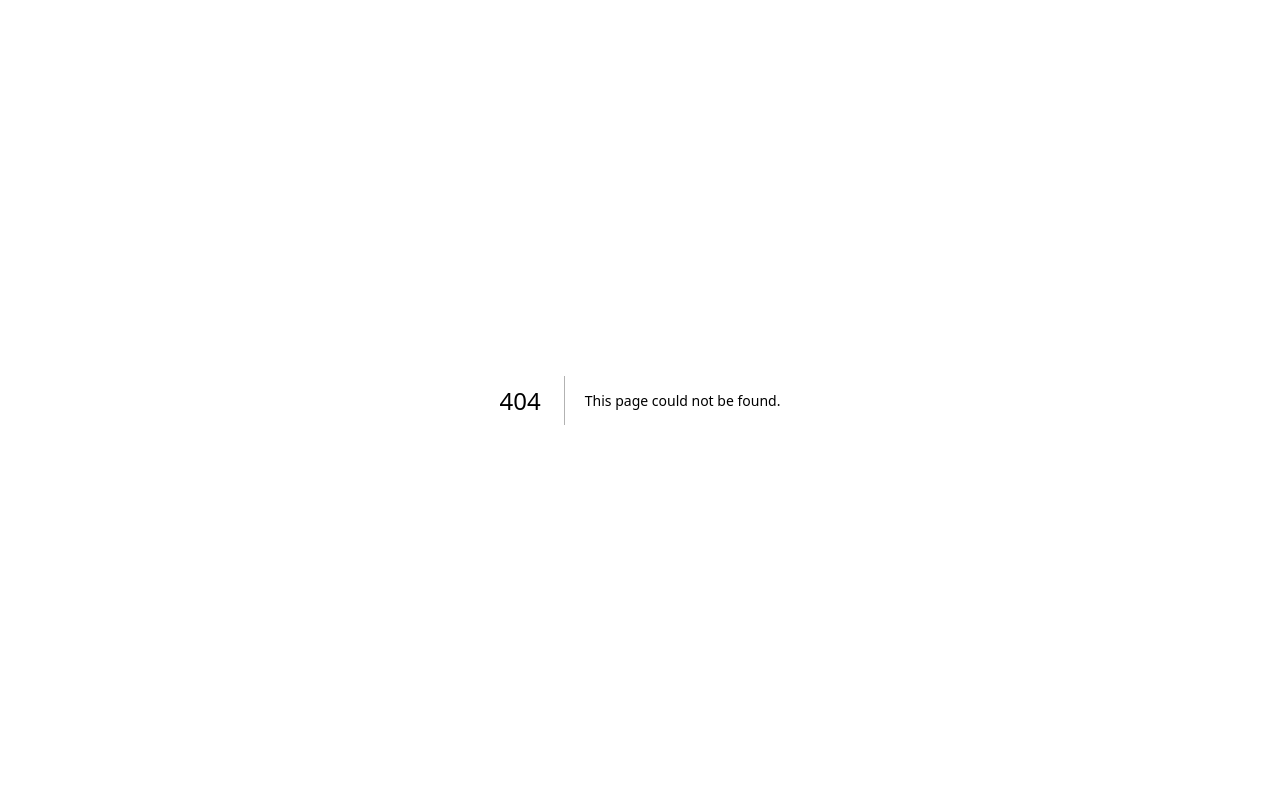
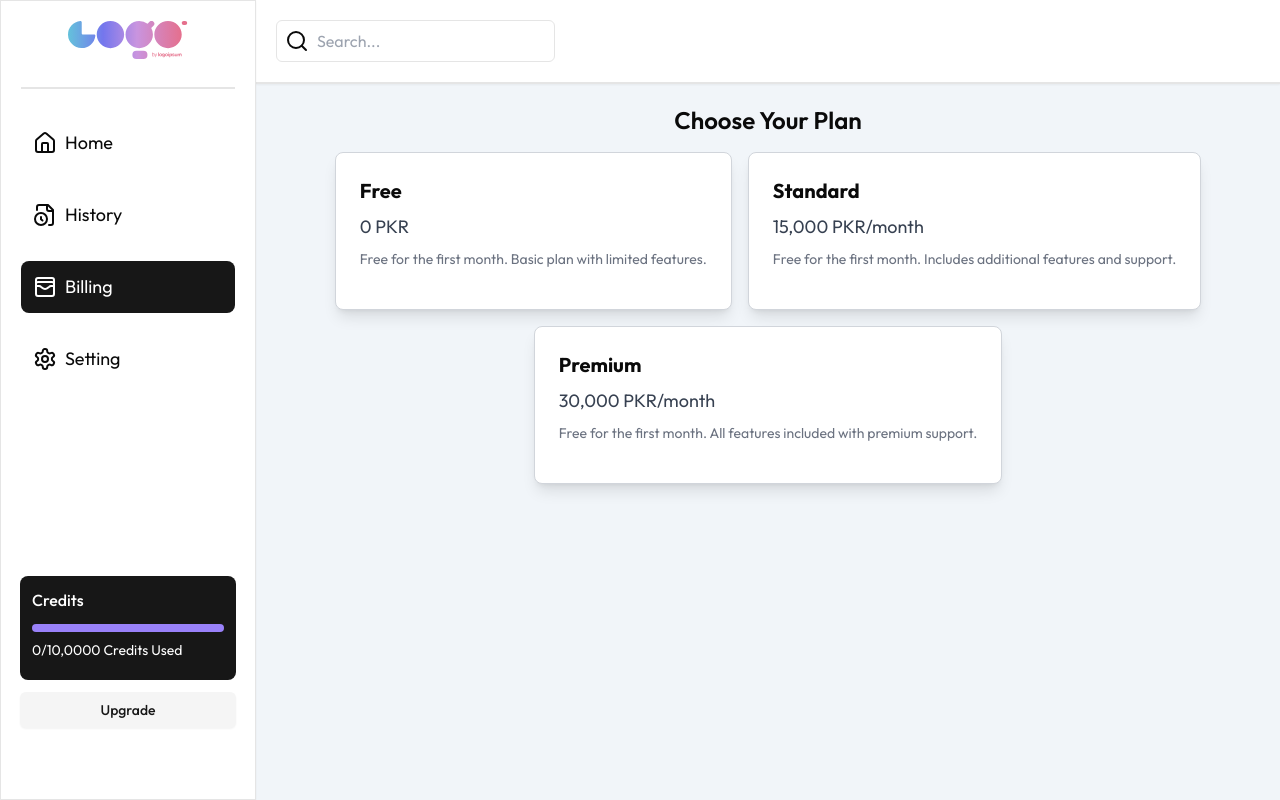
Before and after one commit to NaeemHk011/Ai-Content-Genrator, a Next.js app: page /dashboard/billing in a window 1280 px wide. Before the commit this address had no page. Built offline with nearby package versions, Linux system fonts and the light colour scheme; no server answers.

Commit message:
functionalities completed successfully

```diff
--- a/app/dashboard/_components/Header.tsx
+++ b/app/dashboard/_components/Header.tsx
@@ -1,3 +1,4 @@
+import { UserButton } from '@clerk/nextjs'
 import { Search } from 'lucide-react'
 import React from 'react'
 
@@ -12,6 +13,7 @@ const Header = () => {
 
             <div>
                 {/* <h2 className='bg-primary p-1 rounded-full text-sx text-white px-2 items-center'>🔥Join Membership for just $9.99/Month</h2> */}
+            <UserButton>Profile</UserButton>
             </div>
         </div>
     )
--- a/app/dashboard/_components/SideNav.tsx
+++ b/app/dashboard/_components/SideNav.tsx
@@ -4,6 +4,7 @@ import React, { useEffect } from 'react'
 import { FileClock, Home, Settings, WalletCards } from 'lucide-react'
 import { usePathname } from 'next/navigation'
 import Link from 'next/link'
+import UserTrack from './UserTrack'
 
 const SideNav = () => {
     const MenuList = [
@@ -25,7 +26,7 @@ const SideNav = () => {
         {
             name: 'Setting',
             icon: Settings,
-            path: '/dashboard/setting'
+            path: '/dashboard/settings'
         }
     ]
 
@@ -50,6 +51,9 @@ const SideNav = () => {
                     </Link>
                 ))}
             </div>
+            <div className='absolute bottom-10 left-0 w-full '>
+                <UserTrack />
+            </div>
         </div>
     )
 }
--- /dev/null
+++ b/app/dashboard/_components/UserTrack.tsx
@@ -0,0 +1,52 @@
+'use client'
+import { Button } from '@/components/ui/button'
+import { db } from '@/utils/db';
+import { aiOutput } from '@/utils/schema';
+import { useUser } from '@clerk/nextjs';
+import React, { useEffect, useState } from 'react'
+import { AIOutputType } from '../history/page';
+import { eq } from 'drizzle-orm';
+
+const UserTrack = () => {
+
+    const { user } = useUser();
+    const [TotalUsage, setTotalUsage] = useState<number>(0)
+
+
+    useEffect(() => {
+        user && getData()
+    }, [user])
+
+    const getData = async () => {
+        if (!user?.primaryEmailAddress?.emailAddress) return; // Check if email exists
+        // @ts-ignore
+        const result: AIOutputType[] = await db.select().from(aiOutput)
+            .where(eq(aiOutput.createdBy, user.primaryEmailAddress.emailAddress))
+        getTotalUsage(result)
+    }
+
+    const getTotalUsage = (result: AIOutputType[]) => {
+        let total: number = 0;
+        result.forEach(element => {
+            total = total + Number(element.aiResponse?.length)
+
+        });
+        setTotalUsage(total)
+    }
+    return (
+        <div className='m-5'>
+            <div className='bg-primary text-white rounded-lg p-3'>
+                <h2 className='font-medium'>Credits</h2>
+                <div className='h-2 bg-[#9981f9] w-full  rounded-full mt-3'>
+                    <div className='h-2 bg-white rounded-full' style={{ width: (TotalUsage / 100000) * 100 + "%" }}></div>
+
+                </div>
+                <h2 className='text-sm my-2'>{TotalUsage}/10,0000 Credits Used</h2>
+            </div>
+            <Button variant={'secondary'} className='text-primary w-full my-3'>Upgrade</Button>
+
+        </div>
+    )
+}
+
+export default UserTrack
--- /dev/null
+++ b/app/dashboard/billing/page.tsx
@@ -0,0 +1,49 @@
+'use client'
+import React, { useState } from 'react';
+
+const PaymentComponent: React.FC = () => {
+  // State to manage the selected offer
+  const [selectedOffer, setSelectedOffer] = useState<string | null>(null);
+
+  // Offers data
+  const offers = [
+    { id: 1, name: 'Free', price: '0 PKR', description: 'Free for the first month. Basic plan with limited features.' },
+    { id: 2, name: 'Standard', price: '15,000 PKR/month', description: 'Free for the first month. Includes additional features and support.' },
+    { id: 3, name: 'Premium', price: '30,000 PKR/month', description: 'Free for the first month. All features included with premium support.' },
+  ];
+
+  // Handle offer selection
+  const handleSelectOffer = (offerId: number) => {
+    setSelectedOffer(offerId.toString());
+  };
+
+  return (
+    <div className='p-5 max-w-screen-xl mx-auto'>
+      <h2 className='text-2xl font-semibold mb-4 text-center'>Choose Your Plan</h2>
+      <div className='flex flex-wrap justify-center gap-4'>
+        {offers.map((offer) => (
+          <div
+            key={offer.id}
+            className={`p-6 border rounded-lg shadow-lg cursor-pointer transition-transform transform hover:scale-105 ${selectedOffer === offer.id.toString() ? 'bg-gray-200 border-blue-500' : 'bg-white border-gray-300'}`}
+            onClick={() => handleSelectOffer(offer.id)}
+            style={{ minWidth: '200px' }}
+          >
+            <h3 className='text-xl font-bold mb-2'>{offer.name}</h3>
+            <p className='text-lg text-gray-700 mb-2'>{offer.price}</p>
+            <p className='text-sm text-gray-500 mb-4'>{offer.description}</p>
+            {selectedOffer === offer.id.toString() && (
+              <button
+                className='px-4 py-2 bg-blue-500 text-white rounded hover:bg-blue-600'
+                onClick={() => alert(`You have selected the ${offer.name} plan.`)}
+              >
+                Select Plan
+              </button>
+            )}
+          </div>
+        ))}
+      </div>
+    </div>
+  );
+};
+
+export default PaymentComponent;
--- a/app/dashboard/history/page.tsx
+++ b/app/dashboard/history/page.tsx
@@ -3,13 +3,13 @@
 import React, { useEffect, useState } from 'react';
 import Loader from '@/components/ui/Loader';
 
-interface AIOutputType {
+export interface AIOutputType {
     id: number;
     formData: string;
     aiResponse: string;
     templateSlug: string;
     createdBy: string;
-    createdAt: string;
+    createdAt: string; // Date and time
 }
 
 const HistoryPage = () => {
@@ -66,18 +66,22 @@ const HistoryPage = () => {
                 <table className="min-w-full bg-white border border-gray-200">
                     <thead>
                         <tr>
+                            <th className="py-2 px-4 border-b">S.No.</th> {/* Serial Number */}
                             <th className="py-2 px-4 border-b">AI Response</th>
                             <th className="py-2 px-4 border-b">Template Slug</th>
                             <th className="py-2 px-4 border-b">Created By</th>
-                            <th className="py-2 px-4 border-b">Actions</th> {/* Add a new header for actions */}
+                            <th className="py-2 px-4 border-b">Created At</th> {/* Date and Time */}
+                            <th className="py-2 px-4 border-b">Actions</th> {/* Actions */}
                         </tr>
                     </thead>
                     <tbody>
-                        {historyData.map((item) => (
+                        {historyData.map((item, index) => (
                             <tr key={item.id}>
+                                <td className="py-2 px-4 border-b">{index + 1}</td> {/* Serial Number */}
                                 <td className="py-2 px-4 border-b line-clamp-2">{item.aiResponse}</td>
                                 <td className="py-2 px-4 border-b ">{item.templateSlug}</td>
                                 <td className="py-2 px-4 border-b">{item.createdBy}</td>
+                                <td className="py-2 px-4 border-b">{item.createdAt}</td> {/* Date and Time */}
                                 <td className="py-2 px-4 border-b">
                                     <button
                                         onClick={() => copyToClipboard(item.aiResponse)}
--- /dev/null
+++ b/app/dashboard/settings/page.tsx
@@ -0,0 +1,12 @@
+import { UserProfile } from '@clerk/nextjs'
+import React from 'react'
+
+const Setting = () => {
+    return (
+        <div className='flex items-center justify-center h-full'>
+            <UserProfile />
+        </div>
+    )
+}
+
+export default Setting
```
